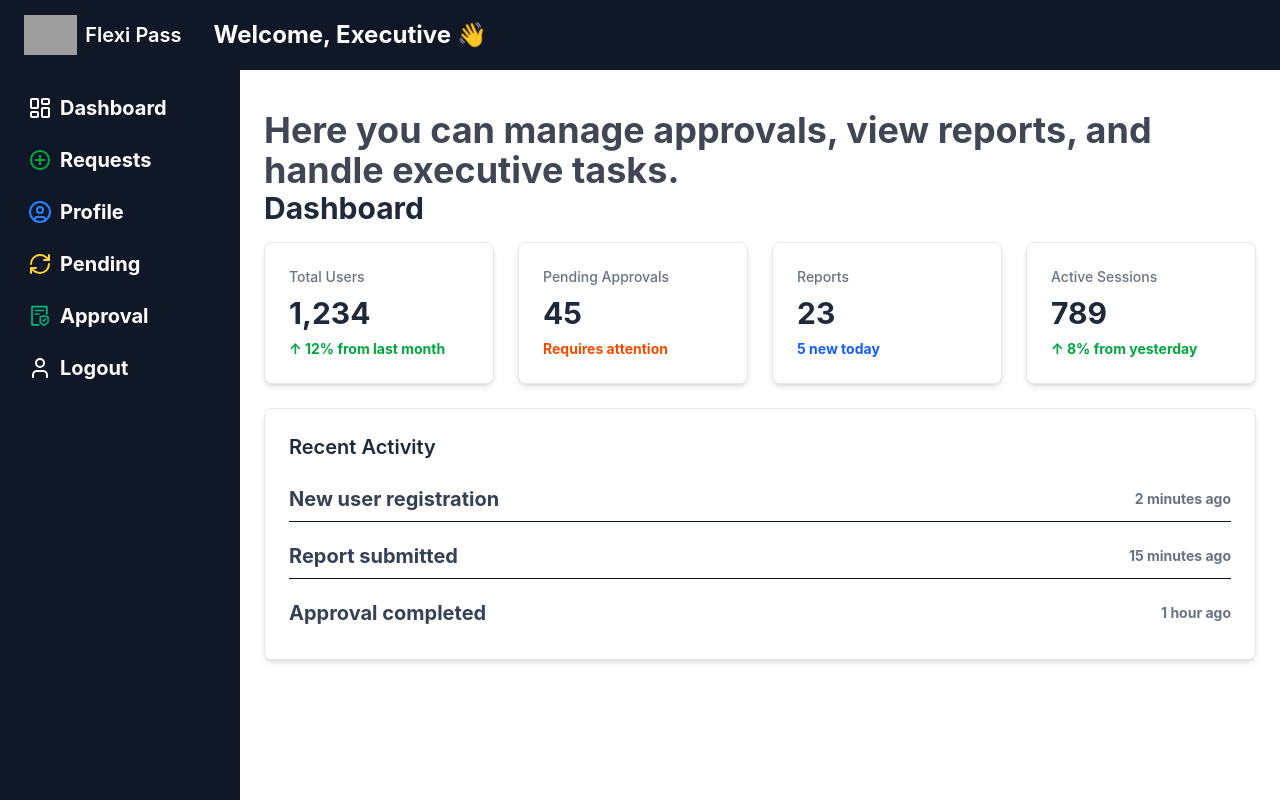
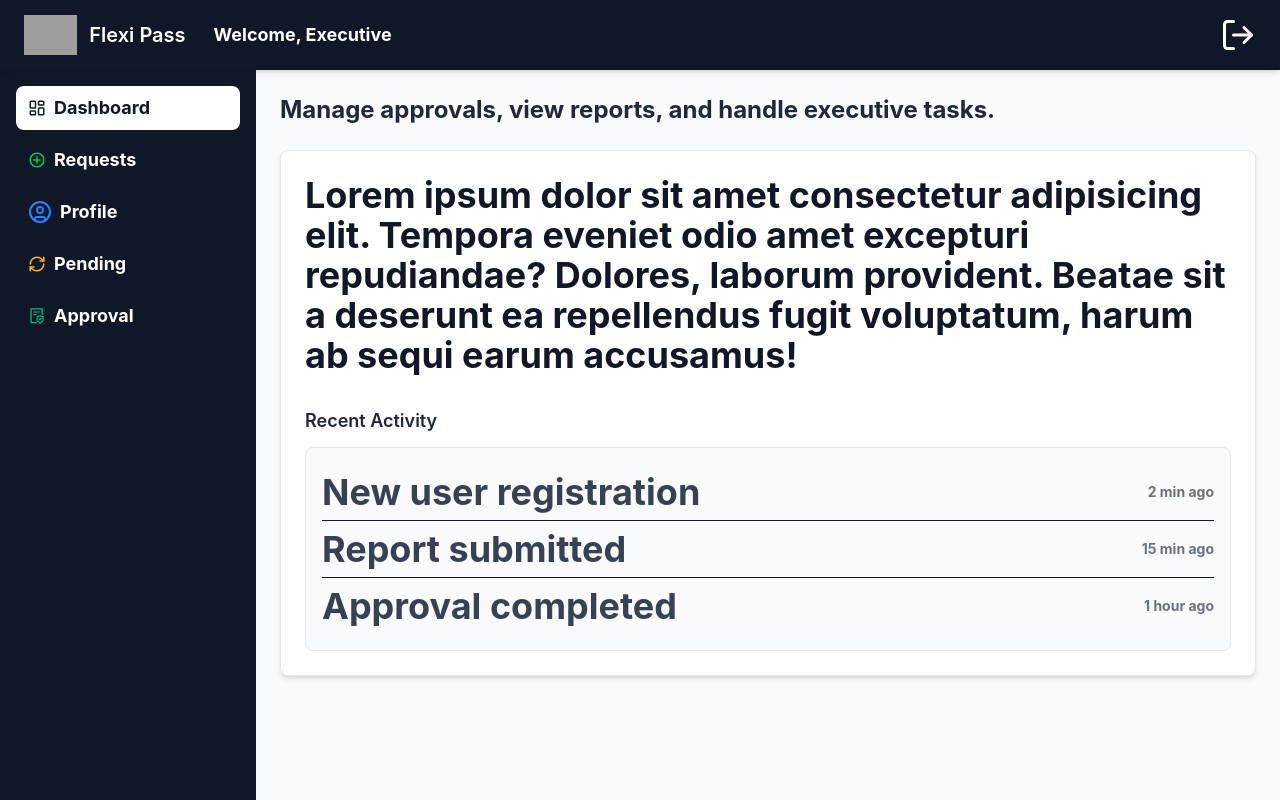
Before and after one commit to Kelumsameera/gatepass-system-frontend, a React (Vite) app: page /executive/dashboard in a window 1280 px wide. Built offline with nearby package versions, Linux system fonts and the light colour scheme; grey boxes are pictures that could not be loaded.

Commit message:
✍️ gatepass requset from

```diff
--- a/src/App.jsx
+++ b/src/App.jsx
@@ -9,6 +9,7 @@ import Test from "./components/test.jsx";
 import ExecativePage from "./pages/execativePage.jsx";
 import DimoPage from "./pages/dimo.jsx";
 import EmployePage from "./pages/employePage.jsx";
+import GatepassRequest from "./pages/gatepassRequest.jsx";
 export default function App() {
   return (
     <BrowserRouter>
@@ -23,6 +24,7 @@ export default function App() {
           <Route path="/test" element={<Test />} />
           <Route path="dimo" element={<DimoPage />} />
           <Route path="/employee" element={<EmployePage />} />
+          <Route path="/gatepass" element={<GatepassRequest />} />
 
         </Routes>
 
--- a/src/pages/execativePage.jsx
+++ b/src/pages/execativePage.jsx
@@ -1,159 +1,214 @@
+// ExecutivePage.jsx
 import { useState } from "react";
-import { Link } from "react-router-dom";
-import { LuLayoutDashboard, LuRefreshCw } from "react-icons/lu";
+import {
+  Link,
+  Route,
+  Routes,
+  useLocation,
+  Navigate,
+  useNavigate,
+} from "react-router-dom";
+import { LuLayoutDashboard, LuRefreshCw, LuLogOut } from "react-icons/lu";
 import { MdAddCircleOutline } from "react-icons/md";
-import { User, UserCircle } from "lucide-react";
-import { FcApproval, FcRefresh } from "react-icons/fc";
+import { UserCircle } from "lucide-react";
 import { AiOutlineFileProtect } from "react-icons/ai";
+import { HiViewList } from "react-icons/hi";
+
+// ✅ Reusable Section Component (no left padding)
+const Section = ({ title, children }) => (
+  <section className="w-full">
+    <h1 className="text-2xl font-bold text-gray-800 mb-6">{title}</h1>
+    <div className="bg-white p-6 rounded-lg shadow-md border border-gray-200">
+      {children}
+    </div>
+  </section>
+);
+
+// ✅ Dashboard Section (aligned left)
+const Dashboard = () => (
+  <Section title="Manage approvals, view reports, and handle executive tasks.">
+    <p>Lorem ipsum dolor sit amet consectetur adipisicing elit. Tempora eveniet odio amet excepturi repudiandae? Dolores, laborum provident. Beatae sit a deserunt ea repellendus fugit voluptatum, harum ab sequi earum accusamus!</p>
+    <div className="mt-8">
+      <h2 className="text-lg font-semibold text-gray-800 mb-3">
+        Recent Activity
+      </h2>
+      <div className="bg-gray-50 rounded-lg p-4 border border-gray-200">
+        {[
+          { text: "New user registration", time: "2 min ago" },
+          { text: "Report submitted", time: "15 min ago" },
+          { text: "Approval completed", time: "1 hour ago" },
+        ].map((item, i) => (
+          <div
+            key={i}
+            className="flex justify-between items-center py-2 border-b last:border-0"
+          >
+            <span className="text-gray-700">{item.text}</span>
+            <span className="text-gray-500 text-sm">{item.time}</span>
+          </div>
+        ))}
+      </div>
+    </div>
+  </Section>
+);
+
+const Requests = () => (
+  <Section title="Requests">
+    <p>List of all incoming requests awaiting review...</p>
+  </Section>
+);
+
+const Profile = () => (
+  <Section title="Profile">
+    <p>Executive profile settings and information.</p>
+  </Section>
+);
+
+const Pending = () => (
+  <Section title="Pending">
+    <p>Items pending approval or action.</p>
+  </Section>
+);
+
+const Reports = () => (
+  <Section title="Approval">
+    <p>View and approve reports.</p>
+  </Section>
+);
 
 export default function ExecutivePage() {
-  const [isSidebarOpen, setIsSidebarOpen] = useState(true);
+  const [isSidebarOpen, setIsSidebarOpen] = useState(false);
+  const location = useLocation();
+  const navigate = useNavigate();
+
+  const isActive = (path) =>
+    location.pathname.startsWith(path)
+      ? "bg-primary text-accent"
+      : "hover:bg-primary hover:text-accent";
+
+  const handleLogout = () => {
+    localStorage.removeItem("authToken");
+    navigate("/login");
+  };
 
   return (
-    <div className="w-full flex flex-col h-screen bg-primary text-accent">
-      {/* 🔹 Top Navbar */}
-      <div className="flex justify-between items-center h-[70px] bg-accent text-primary px-6 shadow-md">
+    <div className="flex flex-col h-screen bg-gray-50 text-accent overflow-hidden">
+      {/* Header */}
+      <header className="flex items-center justify-between h-[70px] bg-accent text-primary px-4 md:px-6 shadow-md z-50">
         <button
+          aria-label="Toggle menu"
           className="md:hidden text-3xl focus:outline-none"
-          onClick={() => setIsSidebarOpen(!isSidebarOpen)}
+          onClick={() => setIsSidebarOpen((v) => !v)}
         >
-          ☰
+          <HiViewList />
         </button>
 
-        <div className="flex items-center gap-2">
+        <div className="flex items-center gap-3">
           <img
             src="https://flexicare.com/wp-content/uploads/Flexicare-Emblem-White.svg"
-            alt="Logo"
-            className="h-[40px]"
+            alt="Flexi Pass Logo"
+            className="h-10"
           />
-          <h1 className="text-xl font-semibold">Flexi Pass</h1>
-          <h2 className="text-2xl font-bold ml-6">Welcome, Executive 👋</h2>
+          <h1 className="text-xl font-semibold hidden sm:block">Flexi Pass</h1>
+          <h2 className="text-lg font-bold ml-4">Welcome, Executive</h2>
         </div>
-      </div>
 
-      {/* 🔹 Main Content Area */}
-      <div className="flex flex-1 overflow-hidden">
+        <button
+          aria-label="Logout"
+          className="hidden md:block hover:text-red-500 transition"
+          onClick={handleLogout}
+        >
+          <LuLogOut />
+        </button>
+      </header>
+
+      <div className="flex flex-1 overflow-hidden relative">
         {/* Sidebar */}
-        <div
-          className={`bg-accent text-primary text-xl w-[240px] flex flex-col p-4 space-y-2 transition-all duration-300 ${
-            isSidebarOpen ? "translate-x-0" : "-translate-x-full"
-          } md:translate-x-0`}
+        <aside
+          className={`fixed md:static inset-y-0 left-0 z-40 w-64 bg-accent text-primary flex flex-col p-4 transition-transform duration-300 ease-in-out ${
+            isSidebarOpen ? "translate-x-0" : "-translate-x-full md:translate-x-0"
+          }`}
         >
-          <div className="flex flex-col gap-2">
+          <nav className="flex flex-col space-y-2 text-lg">
             <Link
               to="/executive/dashboard"
-              className="flex items-center gap-2 hover:bg-primary hover:text-accent rounded-lg px-3 py-2 transition"
+              onClick={() => setIsSidebarOpen(false)}
+              className={`flex items-center gap-2 px-3 py-2 rounded-lg transition ${isActive(
+                "/executive/dashboard"
+              )}`}
             >
-              <LuLayoutDashboard className="text-2xl text-white" />
-              Dashboard
+              <LuLayoutDashboard /> Dashboard
             </Link>
 
             <Link
               to="/executive/requests"
-              className="flex items-center gap-2 hover:bg-primary hover:text-accent rounded-lg px-3 py-2 transition"
+              onClick={() => setIsSidebarOpen(false)}
+              className={`flex items-center gap-2 px-3 py-2 rounded-lg transition ${isActive(
+                "/executive/requests"
+              )}`}
             >
-              <MdAddCircleOutline className="text-2xl text-green" />
-              Requests
+              <MdAddCircleOutline className="text-green-500" /> Requests
             </Link>
 
             <Link
               to="/executive/profile"
-              className="flex items-center gap-2 hover:bg-primary hover:text-accent rounded-lg px-3 py-2 transition"
+              onClick={() => setIsSidebarOpen(false)}
+              className={`flex items-center gap-2 px-3 py-2 rounded-lg transition ${isActive(
+                "/executive/profile"
+              )}`}
             >
-              <UserCircle className="text-2xl text-blue-500" />
-              Profile
+              <UserCircle className="text-blue-500" /> Profile
             </Link>
 
             <Link
               to="/executive/pending"
-              className="flex items-center gap-2 hover:bg-primary hover:text-accent rounded-lg px-3 py-2 transition"
+              onClick={() => setIsSidebarOpen(false)}
+              className={`flex items-center gap-2 px-3 py-2 rounded-lg transition ${isActive(
+                "/executive/pending"
+              )}`}
             >
-              {/* Fc icons keep their original color automatically */}
-              <LuRefreshCw className="text-2xl text-amber-300" />
-              Pending
+              <LuRefreshCw className="text-amber-400" /> Pending
             </Link>
 
             <Link
               to="/executive/reports"
-              className="flex items-center gap-2 hover:bg-primary hover:text-accent rounded-lg px-3 py-2 transition"
+              onClick={() => setIsSidebarOpen(false)}
+              className={`flex items-center gap-2 px-3 py-2 rounded-lg transition ${isActive(
+                "/executive/reports"
+              )}`}
             >
-              <AiOutlineFileProtect className="text-2xl text-emerald-500" />
-              Approval
+              <AiOutlineFileProtect className="text-emerald-500" /> Approval
             </Link>
 
-            <Link
-              to="/"
-              className="flex items-center gap-2 hover:bg-primary hover:text-accent rounded-lg px-3 py-2 transition"
+            <button
+              onClick={handleLogout}
+              className="md:hidden flex items-center gap-2 px-3 py-2 rounded-lg hover:bg-primary hover:text-accent transition"
             >
-              <User className="text-2xl text-white" />
-              Logout
-            </Link>
-          </div>
-        </div>
+              <LuLogOut /> Logout
+            </button>
+          </nav>
+        </aside>
 
-        {/* Main Content */}
-        <main className="flex-1 bg-primary overflow-y-auto p-6">
-          <p className="mt-4 text-accent/80">
-            Here you can manage approvals, view reports, and handle executive
-            tasks.
-          </p>
-          <div className="space-y-6">
-            <h1 className="text-3xl font-bold text-gray-800 mb-4">Dashboard</h1>
-            <div className="grid grid-cols-1 md:grid-cols-2 lg:grid-cols-4 gap-6">
-              <div className="bg-white p-6 rounded-lg shadow-md border border-gray-200">
-                <h3 className="text-gray-500 text-sm font-medium">
-                  Total Users
-                </h3>
-                <p className="text-3xl font-bold text-gray-800 mt-2">1,234</p>
-                <p className="text-green-600 text-sm mt-2">
-                  ↑ 12% from last month
-                </p>
-              </div>
-              <div className="bg-white p-6 rounded-lg shadow-md border border-gray-200">
-                <h3 className="text-gray-500 text-sm font-medium">
-                  Pending Approvals
-                </h3>
-                <p className="text-3xl font-bold text-gray-800 mt-2">45</p>
-                <p className="text-orange-600 text-sm mt-2">
-                  Requires attention
-                </p>
-              </div>
-              <div className="bg-white p-6 rounded-lg shadow-md border border-gray-200">
-                <h3 className="text-gray-500 text-sm font-medium">Reports</h3>
-                <p className="text-3xl font-bold text-gray-800 mt-2">23</p>
-                <p className="text-blue-600 text-sm mt-2">5 new today</p>
-              </div>
-              <div className="bg-white p-6 rounded-lg shadow-md border border-gray-200">
-                <h3 className="text-gray-500 text-sm font-medium">
-                  Active Sessions
-                </h3>
-                <p className="text-3xl font-bold text-gray-800 mt-2">789</p>
-                <p className="text-green-600 text-sm mt-2">
-                  ↑ 8% from yesterday
-                </p>
-              </div>
-            </div>
+        {/* Mobile overlay */}
+        {isSidebarOpen && (
+          <div
+            className="fixed inset-0 bg-black/50 z-30 md:hidden"
+            onClick={() => setIsSidebarOpen(false)}
+          />
+        )}
 
-            <div className="bg-white p-6 rounded-lg shadow-md border border-gray-200 mt-6">
-              <h2 className="text-xl font-semibold text-gray-800 mb-4">
-                Recent Activity
-              </h2>
-              <div className="space-y-3 text-xl">
-                <div className="flex items-center justify-between py-2 border-b">
-                  <span className="text-gray-700">New user registration</span>
-                  <span className="text-gray-500 text-sm">2 minutes ago</span>
-                </div>
-                <div className="flex items-center justify-between py-2 border-b">
-                  <span className="text-gray-700">Report submitted</span>
-                  <span className="text-gray-500 text-sm">15 minutes ago</span>
-                </div>
-                <div className="flex items-center justify-between py-2">
-                  <span className="text-gray-700">Approval completed</span>
-                  <span className="text-gray-500 text-sm">1 hour ago</span>
-                </div>
-              </div>
-            </div>
-          </div>
+        {/* ✅ Main content (no left padding, flush alignment) */}
+        <main className="flex-1 overflow-y-auto bg-gray-50 p-4 md:p-6 md:ml-0">
+          <Routes>
+            <Route
+              path="/"
+              element={<Navigate to="/executive/dashboard" replace />}
+            />
+            <Route path="/dashboard" element={<Dashboard />} />
+            <Route path="/requests" element={<Requests />} />
+            <Route path="/profile" element={<Profile />} />
+            <Route path="/pending" element={<Pending />} />
+            <Route path="/reports" element={<Reports />} />
+          </Routes>
         </main>
       </div>
     </div>
```
Also changed, not shown: src/pages/gatepassRequest.jsx (added, +126 -0 lines).
